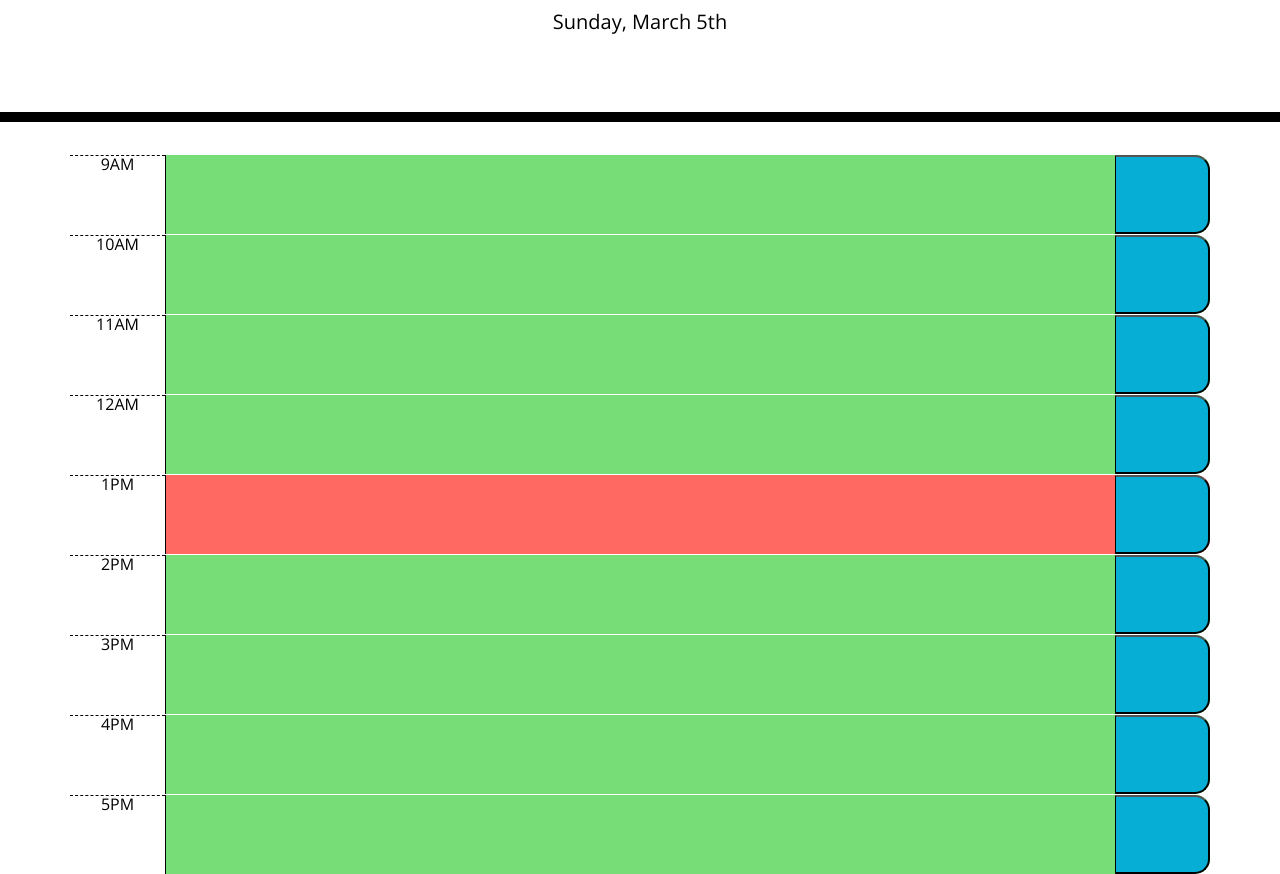
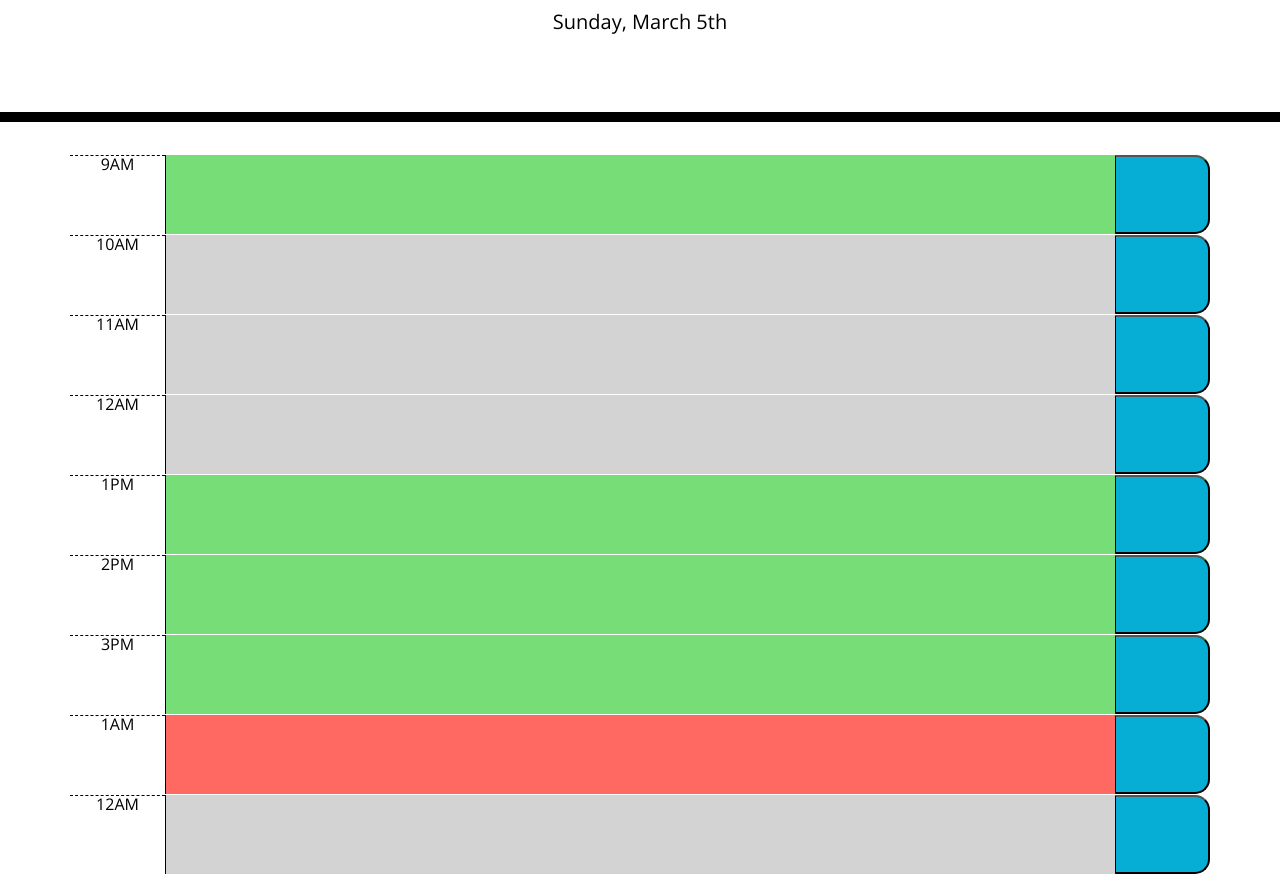
Before and after one commit to PuspitaGoswami/daily_work_planner, a plain HTML site: page index.html in a window 1280 px wide. Shown: the part 182-1056 px from the top of the page. Drawn offline with nearby package versions, Linux system fonts and the light colour scheme.

Commit message:
Different colour for different time added

```diff
--- a/assets/script.js
+++ b/assets/script.js
@@ -1,22 +1,30 @@
 $(document).ready(function () {
+  //Get the current date
   var currentDate = moment().format("dddd, MMMM Do");
   $("#currentDay").text(currentDate);
 
   // Get the current hour using moment.js
-  var currentHour = moment().hours();
+  var currentHour = moment().format('hA');
+  //console.log(currentHour);
 
-  // Loop over each time block
-  $(".time-block").each(function () {
-    // Get the hour for this time block by parsing the text of the span element
-    var blockHour = parseInt($(this).find(".hour").text().trim().split(" ")[0]);
 
-    // Add the appropriate class to the time block based on whether it represents a past, present, or future hour
+  var timeBlocks = $(".time-block");
+
+  for (var i = 0; i < timeBlocks.length; i++) {
+    var blockHour = timeBlocks[i].children[0].textContent;
+    //console.log(blockHour);
     if (blockHour < currentHour) {
-      $(this).addClass("past");
+      timeBlocks[i].classList.add("past");
     } else if (blockHour === currentHour) {
-      $(this).addClass("present");
+      timeBlocks[i].classList.add("present");
     } else {
-      $(this).addClass("future");
+      timeBlocks[i].classList.add("future");
     }
+  }
+  //Save button Clicked
+  var submit = $(".saveBtn");
+  submit.on("click", () => {
+    var description = $(".description").val();
+    localStorage.setItem("description", JSON.stringify(description));
   });
 });
--- a/index.html
+++ b/index.html
@@ -80,14 +80,14 @@
       </button>
     </div>
     <div class="time-block row ">
-      <span class="hour col-1">4PM</span>
+      <span class="hour col-1">1AM</span>
       <textarea class="description col-10">
         </textarea>
       <button class="saveBtn saveBtn i:hover col-1">
       </button>
     </div>
     <div class="time-block row ">
-      <span class="hour col-1">5PM</span>
+      <span class="hour col-1">12AM</span>
       <textarea class="description col-10">
         </textarea>
       <button class="saveBtn saveBtn i:hover col-1">
```
